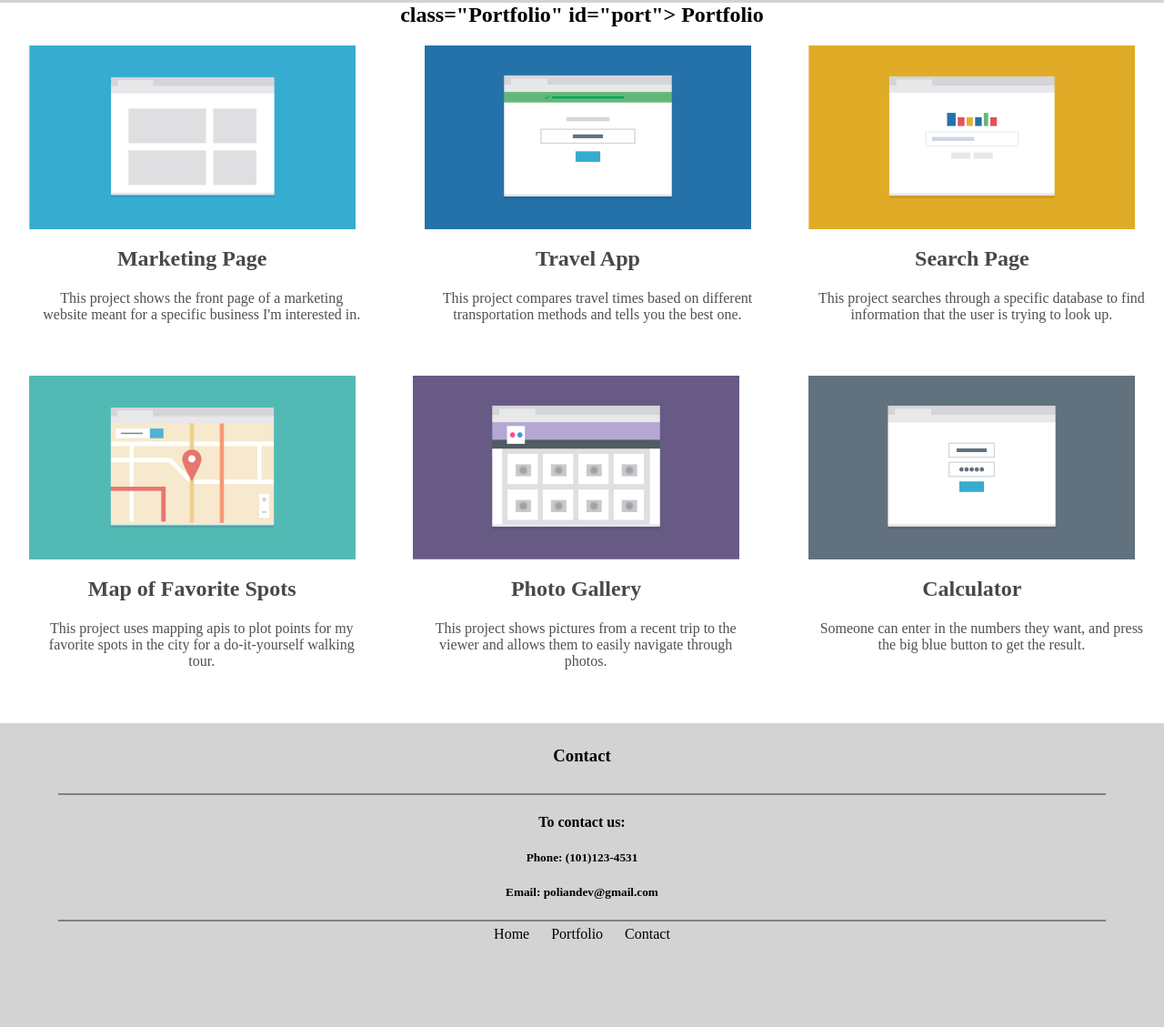
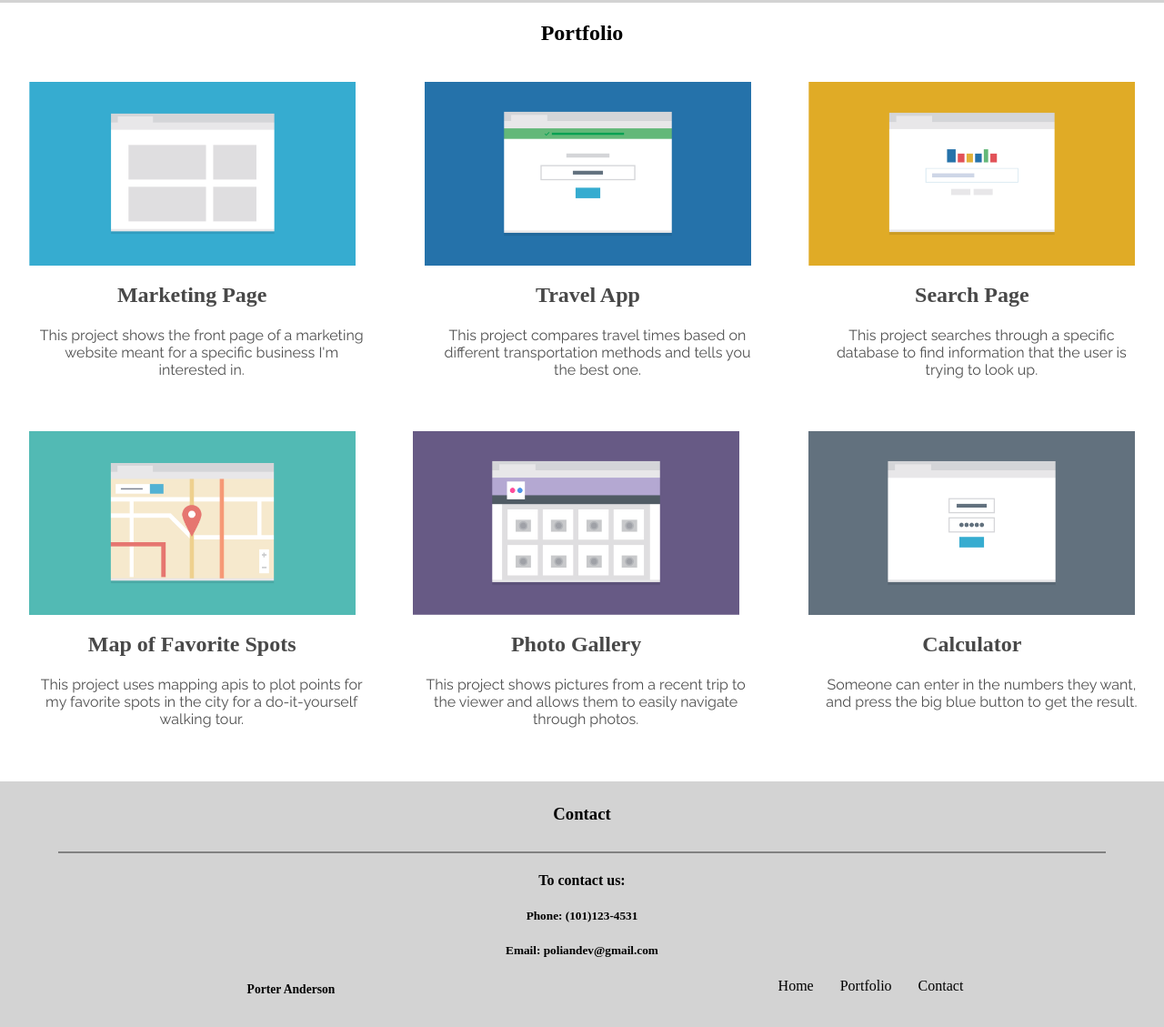
Before and after one commit to PolianPKMN/Mobile-first-responsive-site, a plain HTML site: page index.html in a window 1280 px wide. Shown: the part 356-1485 px from the top of the page at 91% size. Before the commit the page ends 1397 px from the top, so only its background shows below. Drawn offline with Linux system fonts and the light colour scheme; a web font is replaced by a local one.

Commit message:
google font and footer fix.

```diff
--- a/css/style.css
+++ b/css/style.css
@@ -3,15 +3,12 @@
 }
 .nav li {
   display:block;
-
   margin-top: 5px;
   padding: 10px;
-
   text-align: center;
 
   border-radius: 2px;
   background-color: white;
-
   font-family: sans-serif;
   font-size: 1em;
   font-weight: bold;
@@ -30,26 +27,24 @@ a:link {
 a:hover{
   color: #303030;
   }
-
+p {
+  font-family: 'Raleway';
+}
 body {
   margin: 0 auto;
-
   text-align: center;
-
   background-color: lightgrey;
 }
 .profile-pic {
   width:75%;
   margin:auto;
   margin: 2px;
-
   border-radius: 2px;
 }
+
 .intro {
   padding:0 10%;
-
   color:#505050;
-
   font-size: 1.25em;
 }
 
@@ -60,7 +55,6 @@ body {
 .card-image {
   width:85%;
   padding: 0 5%;
-
   border-radius: 5px;
 
 }
@@ -69,8 +63,8 @@ body {
   margin: auto;
   padding: 15px;
   padding-bottom: 5px;
-
   color: #484848;
+  font-family: "Gaegu";
 }
 
 .Portfolio {
@@ -79,7 +73,6 @@ body {
 
 .descriptions {
   padding:0 5% 10% 10%;
-
   color: #505050;
 }
 
@@ -91,37 +84,44 @@ footer {
   width:90%;
   margin: auto;
   padding-bottom: 30px;
-
   text-align: center;
-
   border-bottom: solid 2px grey;
 }
 
 .clearfix::after {
     display: table;
     clear: both;
-
     content: "";
 }
 .nav-bottom li {
   display:inline;
-
   margin: 10px;
-
   list-style: none;
-
   text-align: center;
 }
 .nav-bottom {
-  padding-left: 0;
-  width:90%;
-  margin: auto;
-  padding: 5px 0;
-  border-top: solid 2px grey;
+  display: none;
 }
 .nav-bottom a {
   text-decoration: none;
 }
+.back {
+  float:right;
+  text-decoration: none;
+  width:50%;
+  padding-bottom: 10px;
+  padding-top: 5px;
+
+
+}
+.name-bottom {
+  float:left;
+  width:50%;
+  margin: 0;
+  padding-bottom: 10px;
+  padding-top: 5px;
+}
+
 
 /* Media Queries */
 @media(min-width:420px) {
@@ -132,26 +132,41 @@ footer {
   }
   #card-2, #card-4, #card-6 {
     float: right;
-
     width: 50%;
   }
   .nav li {
     display:inline;
-
     background-color: lightgrey;
   }
 
   .profile-pic {
     float:right;
-
     width:30%;
     margin-right: 15px;
   }
 
   .intro p {
     float:left;
+    width:60%;
+  }
 
-    width:60%;
+  .name-bottom {
+    float: left;
+    width:50%;
+    font-size: .85em;
+  }
+  .nav-bottom a {
+    text-decoration: none;
+    padding-right: 5px;
+  }
+  .nav-bottom {
+    width:50%;
+    float: right;
+    display: contents;
+    font-size: 1em;
+  }
+  .back {
+    display: none;
   }
 }
 
@@ -161,7 +176,6 @@ footer {
   }
    #card-1, #card-4 {
      float:left;
-
      width:33%;
    }
    #card-2, #card-5 {
@@ -180,7 +194,6 @@ footer {
       position: absolute;
       top:15px;
       left:10%;
-
       margin-top: 16px;
     }
 
--- a/index.html
+++ b/index.html
@@ -4,6 +4,7 @@
     <meta charset="utf-8">
     <title>Mobile First Responsive</title>
     <link rel="stylesheet" href="css/style.css">
+    <link href="https://fonts.googleapis.com/css?family=Gaegu|Raleway" rel="stylesheet">
   </head>
   <body>
       <header>
@@ -23,7 +24,7 @@
 
     <section class="cards clearfix">
       <div>
-        <h2> class="Portfolio" id="port"> Portfolio </h2>
+        <h2 class="Portfolio" id="port"> Portfolio </h2>
       </div>
 
       <div id="card-1" class="clearfix">
@@ -67,11 +68,13 @@
       <h4 class="info"> To contact us: </h4>
         <h5>Phone: (101)123-4531</h5>
         <h5>Email: poliandev@gmail.com</h5>
-      <ul class="nav-bottom clearfix">
-        <li><a href="index.html">Home</a></li>
-        <li><a href="#port">Portfolio</a></li>
-        <li><a href="#cont">Contact</a></li>
-      </ul>
+        <h5 class="name-bottom clearfix">Porter Anderson</h5>
+        <ul class="nav-bottom clearfix">
+          <li><a href="index.html">Home</a></li>
+          <li><a href="#port">Portfolio</a></li>
+          <li><a href="#cont">Contact</a></li>
+        </ul>
+      <h5><a href="index.html" class="back clearfix">Back To Top</a></h5>
     </footer>
   </body>
 </html>
```
